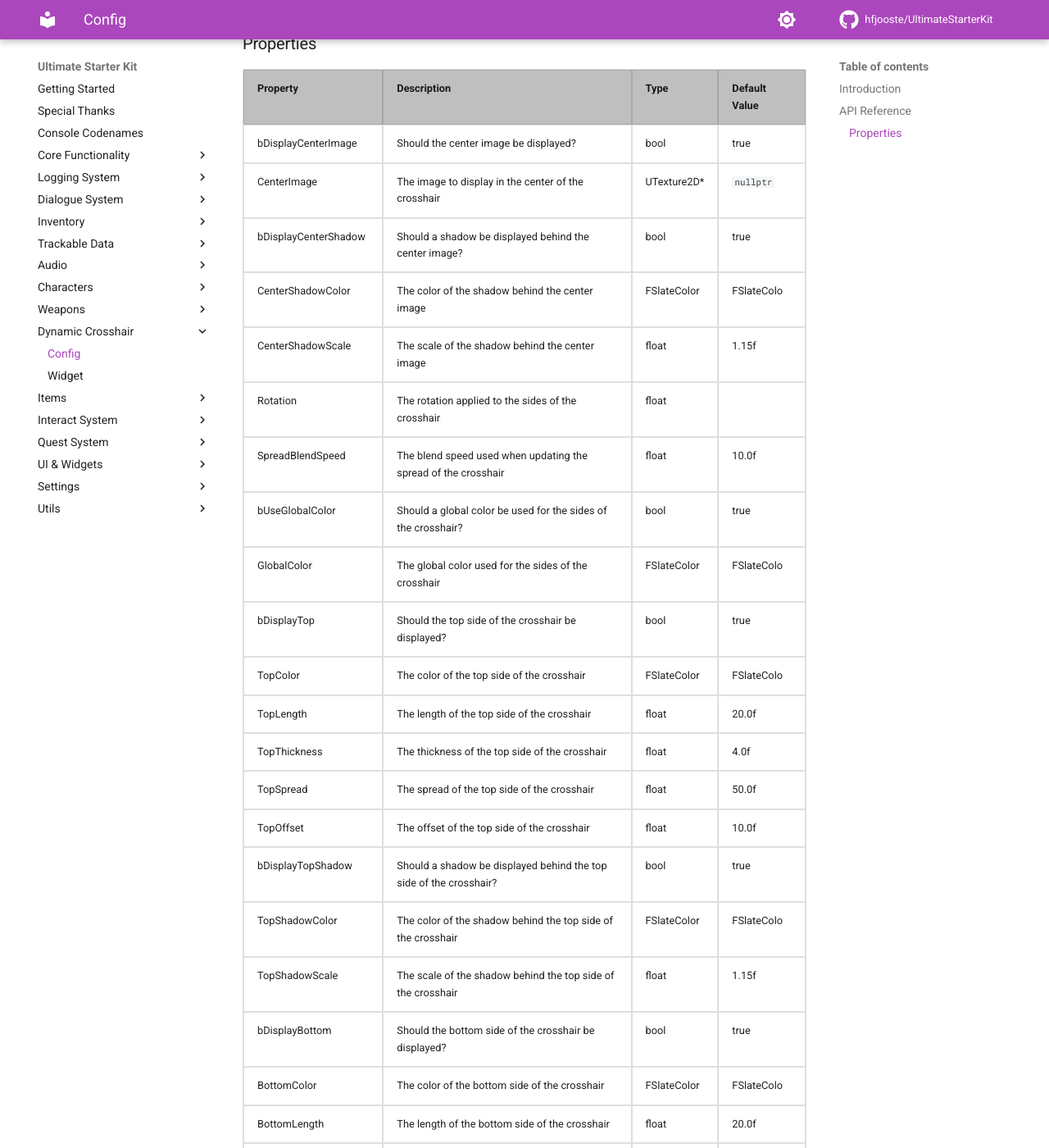
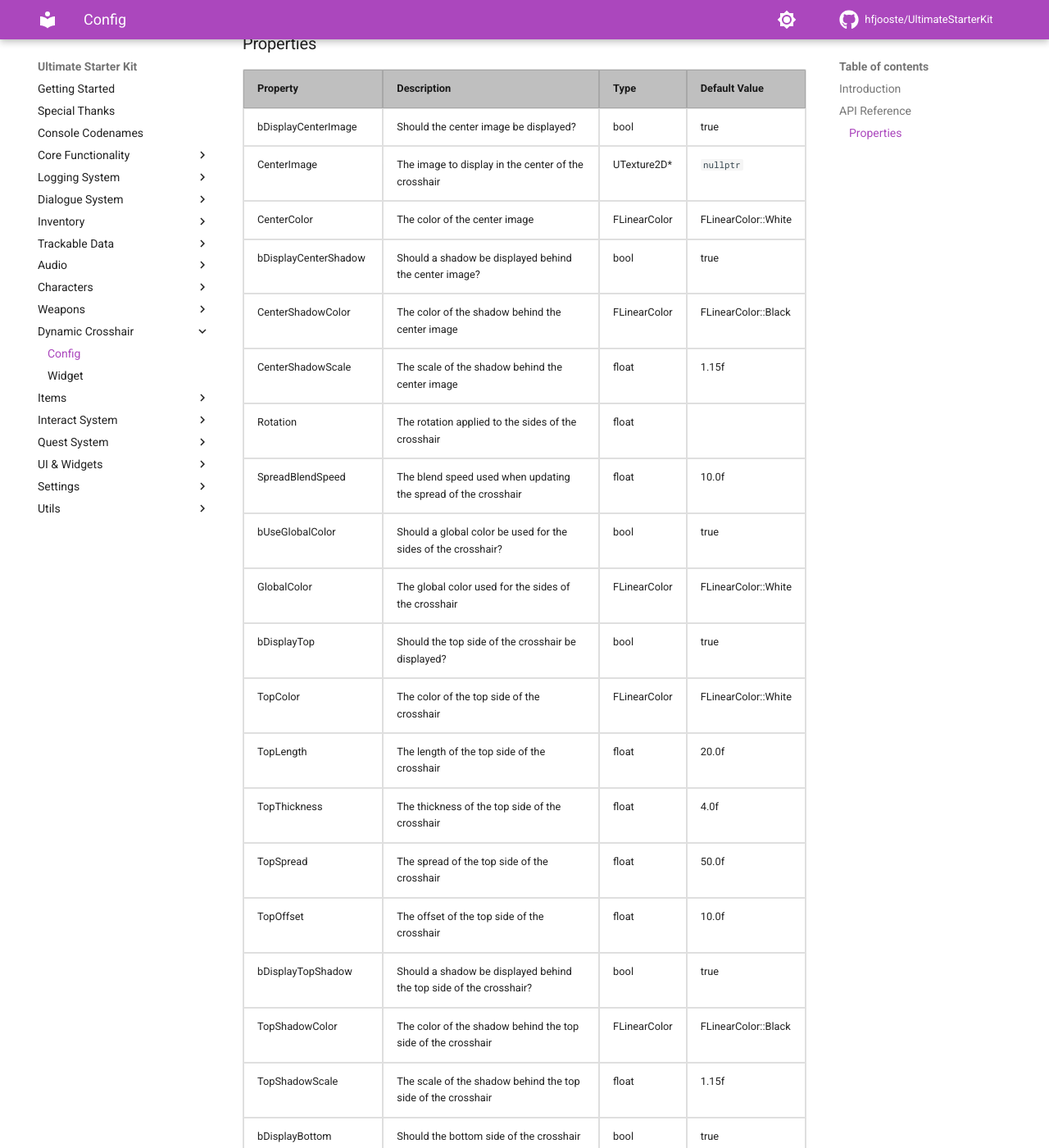
Before and after one commit to hfjooste/UltimateStarterKit, an MkDocs documentation site: the page built from docs/crosshairconfig.md, in a window 1280 px wide and 1400 px high, scrolled down 309 px. Shown: the whole window at 82% size. Built offline with MkDocs 1.6.1 and Material for MkDocs 9.7.7, drawn with Linux system fonts in a browser that asks for light colours; comment, search, counter and statistics services are not loaded; some of the changed text lies outside the part shown.

Commit message:
Fixed packaging errors

```diff
--- a/docs/crosshairconfig.md
+++ b/docs/crosshairconfig.md
@@ -23,6 +23,12 @@ The crosshair configuration data asset
 		<td><code>nullptr</code></td>
 	</tr>
 	<tr>
+		<td>CenterColor</td>
+		<td>The color of the center image</td>
+		<td>FLinearColor</td>
+		<td>FLinearColor::White</td>
+	</tr>
+	<tr>
 		<td>bDisplayCenterShadow</td>
 		<td>Should a shadow be displayed behind the center image?</td>
 		<td>bool</td>
@@ -31,8 +37,8 @@ The crosshair configuration data asset
 	<tr>
 		<td>CenterShadowColor</td>
 		<td>The color of the shadow behind the center image</td>
-		<td>FSlateColor</td>
-		<td>FSlateColo</td>
+		<td>FLinearColor</td>
+		<td>FLinearColor::Black</td>
 	</tr>
 	<tr>
 		<td>CenterShadowScale</td>
@@ -61,8 +67,8 @@ The crosshair configuration data asset
 	<tr>
 		<td>GlobalColor</td>
 		<td>The global color used for the sides of the crosshair</td>
-		<td>FSlateColor</td>
-		<td>FSlateColo</td>
+		<td>FLinearColor</td>
+		<td>FLinearColor::White</td>
 	</tr>
 	<tr>
 		<td>bDisplayTop</td>
@@ -73,8 +79,8 @@ The crosshair configuration data asset
 	<tr>
 		<td>TopColor</td>
 		<td>The color of the top side of the crosshair</td>
-		<td>FSlateColor</td>
-		<td>FSlateColo</td>
+		<td>FLinearColor</td>
+		<td>FLinearColor::White</td>
 	</tr>
 	<tr>
 		<td>TopLength</td>
@@ -109,8 +115,8 @@ The crosshair configuration data asset
 	<tr>
 		<td>TopShadowColor</td>
 		<td>The color of the shadow behind the top side of the crosshair</td>
-		<td>FSlateColor</td>
-		<td>FSlateColo</td>
+		<td>FLinearColor</td>
+		<td>FLinearColor::Black</td>
 	</tr>
 	<tr>
 		<td>TopShadowScale</td>
@@ -127,8 +133,8 @@ The crosshair configuration data asset
 	<tr>
 		<td>BottomColor</td>
 		<td>The color of the bottom side of the crosshair</td>
-		<td>FSlateColor</td>
-		<td>FSlateColo</td>
+		<td>FLinearColor</td>
+		<td>FLinearColor::White</td>
 	</tr>
 	<tr>
 		<td>BottomLength</td>
@@ -163,8 +169,8 @@ The crosshair configuration data asset
 	<tr>
 		<td>BottomShadowColor</td>
 		<td>The color of the shadow behind the bottom side of the crosshair</td>
-		<td>FSlateColor</td>
-		<td>FSlateColo</td>
+		<td>FLinearColor</td>
+		<td>FLinearColor::Black</td>
 	</tr>
 	<tr>
 		<td>BottomShadowScale</td>
@@ -181,8 +187,8 @@ The crosshair configuration data asset
 	<tr>
 		<td>LeftColor</td>
 		<td>The color of the left side of the crosshair</td>
-		<td>FSlateColor</td>
-		<td>FSlateColo</td>
+		<td>FLinearColor</td>
+		<td>FLinearColor::White</td>
 	</tr>
 	<tr>
 		<td>LeftLength</td>
@@ -217,8 +223,8 @@ The crosshair configuration data asset
 	<tr>
 		<td>LeftShadowColor</td>
 		<td>The color of the shadow behind the left side of the crosshair</td>
-		<td>FSlateColor</td>
-		<td>FSlateColo</td>
+		<td>FLinearColor</td>
+		<td>FLinearColor::Black</td>
 	</tr>
 	<tr>
 		<td>LeftShadowScale</td>
@@ -235,7 +241,7 @@ The crosshair configuration data asset
 	<tr>
 		<td>RightColor</td>
 		<td>The color of the right side of the crosshair</td>
-		<td>FSlateColor</td>
+		<td>FLinearColor</td>
 		<td></td>
 	</tr>
 	<tr>
@@ -271,8 +277,8 @@ The crosshair configuration data asset
 	<tr>
 		<td>RightShadowColor</td>
 		<td>The color of the shadow behind the right side of the crosshair</td>
-		<td>FSlateColor</td>
-		<td>FSlateColo</td>
+		<td>FLinearColor</td>
+		<td>FLinearColor::Black</td>
 	</tr>
 	<tr>
 		<td>RightShadowScale</td>
```
Also changed, not shown: 1 other file.
